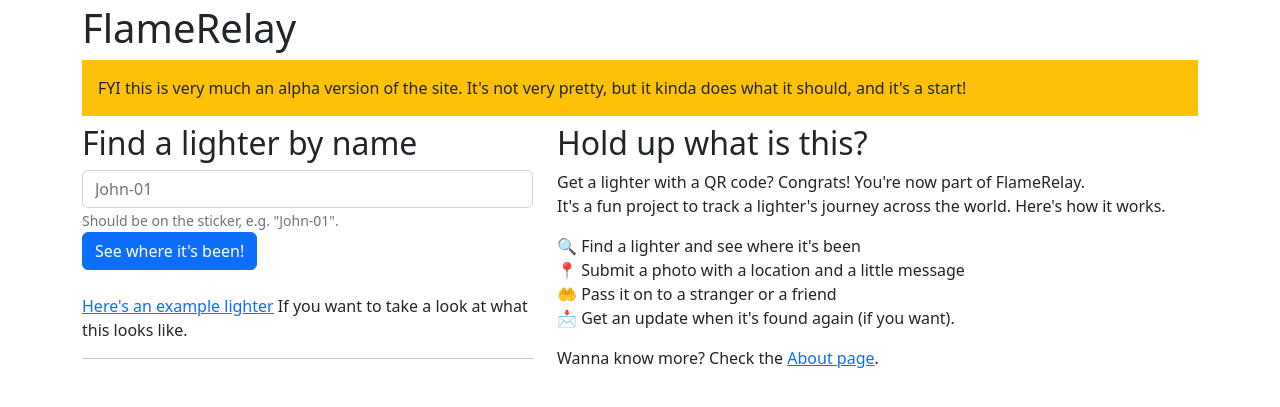
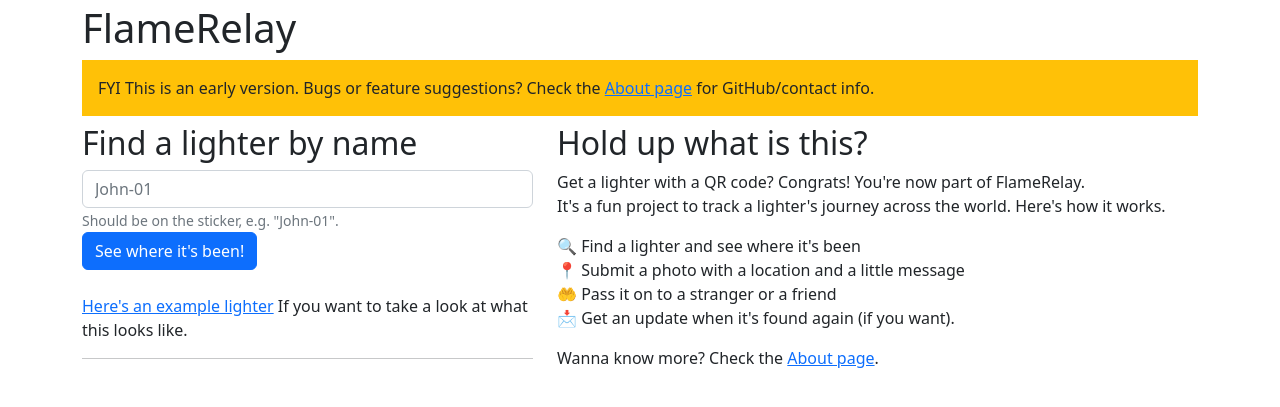
Before and after one commit to jvacek/FlameRelay, a Django app: template flamerelay/templates/pages/home.html in a window 1280 px wide. Shown: the part 56-463 px from the top of the page. Run offline with Django 4.2, Linux system fonts and the light colour scheme; the template is opened without the code that fills it, so the values that code supplies are empty; some libraries are stand-ins or nearby versions.

Commit message:
Shorten the warning message

```diff
--- a/flamerelay/templates/pages/home.html
+++ b/flamerelay/templates/pages/home.html
@@ -2,7 +2,7 @@
 {% block content %}
   <h1>FlameRelay</h1>
   <div class="p-3 mb-2 bg-warning text-dark">
-    FYI this is very much an alpha version of the site. It's not very pretty, but it kinda does what it should, and it's a start!
+    FYI This is an early version. Bugs or feature suggestions? Check the <a href="{% url 'about' %}">About page</a> for GitHub/contact info.
   </div>
   <!-- Chat GPT JS here we go lol -->
   <div class="row">
```
